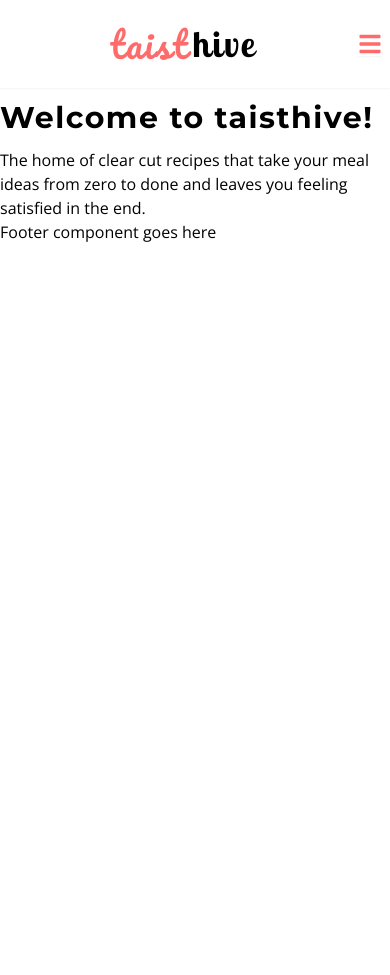
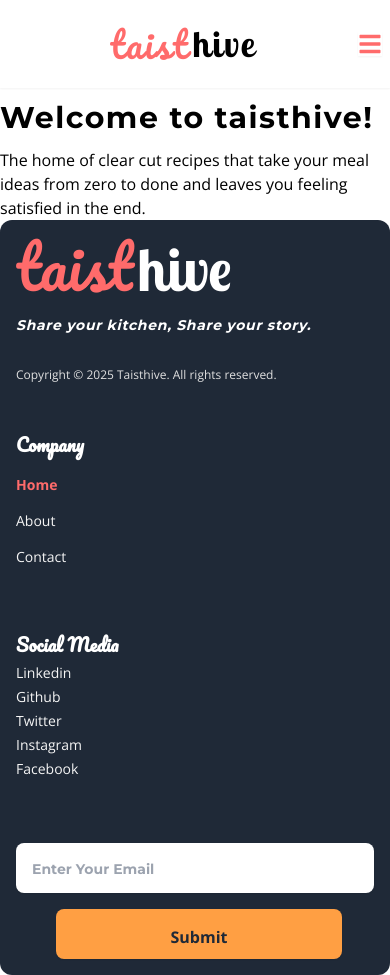
Before and after one commit to PC-Ngumoha/taisthive, a Next.js app in the folder taisthive/: page / in a window 390 px wide. Before the commit the page ends 844 px from the top, so only its background shows below. Built offline with nearby package versions, Linux system fonts and the light colour scheme; a web font is replaced by a local one.

Commit message:
Add about, contact page 📃; Implement responsive footer

```diff
--- /dev/null
+++ b/taisthive/src/app/about/page.tsx
@@ -0,0 +1,6 @@
+
+export default function AboutPage() {
+  return <article>
+    <h1>Welcome to the about page !!! </h1>
+  </article>
+}
--- a/taisthive/src/app/components/Footer/Footer.tsx
+++ b/taisthive/src/app/components/Footer/Footer.tsx
@@ -1,8 +1,157 @@
+'use client';
+
+import { useState, useEffect } from 'react';
+import Link from 'next/link';
+import { usePathname } from 'next/navigation';
 
 export default function Footer() {
+  const navLinks = [
+    {
+      id: 1,
+      name: 'Home',
+      url: '/',
+    },
+    {
+      id: 2,
+      name: 'About',
+      url: '/about',
+    },
+    {
+      id: 3,
+      name: 'Contact',
+      url: '/contact',
+    },
+  ];
+
+  const socialLinks = [
+    {
+      id: 1,
+      name: 'Linkedin',
+      url: 'https://www.linkedin.com/in/chukwuemeka-ngumoha-95a633194/',
+    },
+    {
+      id: 2,
+      name: 'Github',
+      url: 'https://github.com/PC-Ngumoha',
+    },
+    {
+      id: 3,
+      name: 'Twitter',
+      url: 'https://x.com/PNgumoha',
+    },
+    {
+      id: 4,
+      name: 'Instagram',
+      url: 'https://www.instagram.com/ngumohaprince/',
+    },
+    {
+      id: 5,
+      name: 'Facebook',
+      url: 'https://web.facebook.com/prince.ngumoha.3',
+    },
+  ];
+
+  // Help me keep track of whether we're on the active route or not
+  const [activeRoutes, setActiveRoutes] = useState<boolean[]>(
+    navLinks.map(() => false)
+  );
+  const pathname = usePathname();
+
+  // Get's called once on component mount and after with each change in path
+  useEffect(() => {
+    // handle change in active route
+    const handleRouteChange = (idx: number) => {
+      const newActiveRoutes = [...navLinks.map(() => false)];
+      newActiveRoutes[idx] = true;
+      setActiveRoutes(newActiveRoutes);
+    };
+
+    // Locate the current active route
+    navLinks.find(
+      (link, idx) => link.url === pathname && handleRouteChange(idx)
+    );
+  }, [pathname]);
+
   return (
-    <footer>
-      <span>Footer component goes here</span>
+    <footer
+      className="w-full min-h-[30vh] bg-gray-800 text-white flex flex-col md:flex-row p-4
+    rounded-xl"
+    >
+      {/* Company Logo, Slogan & Copyright text*/}
+      <section className="flex-1 flex flex-col justify-between">
+        <div className="flex flex-col justify-between">
+          <span className="text-6xl">
+            <span className="font-pacifico text-primary">taist</span>
+            <span className="ml-1 font-bold font-lobster">hive</span>
+          </span>
+          <p className="text-sm font-display italic font-bold tracking-wider mt-4">
+            Share your kitchen, Share your story.
+          </p>
+        </div>
+        <p className="text-xs md:mt-4 mt-8 font-light text-secondary-light">
+          Copyright &copy; 2025 Taisthive. All rights reserved.
+        </p>
+      </section>
+      {/* Contact Details & Input box */}
+      <section className="flex-1">
+        {/* Company links & Social Media */}
+        <div className="flex w-full my-4 md:my-0 md:flex-row flex-col">
+          {/* Company */}
+          <div className="flex-1 my-8 md:my-0">
+            <h3 className="text-lg font-bold font-pacifico">Company</h3>
+            <ul className="text-sm">
+              {navLinks.map((link, idx) => (
+                <li
+                  key={link.id}
+                  className={`hover:underline mt-4 ${
+                    activeRoutes[idx]
+                      ? 'text-primary font-bold'
+                      : 'text-secondary'
+                  }`}
+                >
+                  <Link href={link.url}>{link.name}</Link>
+                </li>
+              ))}
+            </ul>
+          </div>
+          {/* Social Media */}
+          <div className="flex-1 my-8 md:my-0">
+            <h3 className="text-lg font-bold font-pacifico">Social Media</h3>
+            <ul className="text-sm">
+              {socialLinks.map((link) => (
+                <li
+                  key={link.id}
+                  className="hover:underline mt-1 text-secondary"
+                >
+                  <Link
+                    href={link.url}
+                    target="_blank"
+                    rel="noopener noreferrer"
+                  >
+                    {link.name}
+                  </Link>
+                </li>
+              ))}
+            </ul>
+          </div>
+        </div>
+        {/* Email input form */}
+        <form className="w-full flex flex-col md:flex-row mt-4 h-fit">
+          <input
+            type="text"
+            placeholder="Enter your email"
+            className="h-[50px] w-full md:w-[80%] my-4 md:my-0 p-4 placeholder:font-display placeholder:capitalize
+            placeholder:text-sm text-gray-800 focus:outline-none focus:ring-2 focus:ring-primary-light
+            focus:ring-opacity-50 shadow-sm rounded-lg font-bold"
+          />
+          <button
+            className="bg-primary-light ml-2 w-[80%] md:w-[20%] shadow-sm rounded-lg text-gray-800 font-bold
+          h-[50px] p-4 self-center"
+          >
+            Submit
+          </button>
+        </form>
+      </section>
     </footer>
-  )
+  );
 }
--- a/taisthive/src/app/components/Navbar/Navbar.tsx
+++ b/taisthive/src/app/components/Navbar/Navbar.tsx
@@ -1,31 +1,36 @@
-"use client";
+'use client';
 
-import React, { type JSX, useState, type Dispatch, type SetStateAction } from "react";
-import Link from "next/link";
-import { FaBars } from "react-icons/fa";
+import React, {
+  type JSX,
+  useState,
+  type Dispatch,
+  type SetStateAction,
+} from 'react';
+import Link from 'next/link';
+import { FaBars } from 'react-icons/fa';
 import { FaHouse, FaCircleInfo, FaPhone } from 'react-icons/fa6';
 import { LuDot } from 'react-icons/lu';
 import { RxDoubleArrowRight } from 'react-icons/rx';
-import { motion } from "framer-motion";
+import { motion } from 'framer-motion';
 
 const navLinks = [
   {
     id: 1,
-    name: "Home",
-    url: "/",
-    icon: FaHouse
+    name: 'Home',
+    url: '/',
+    icon: FaHouse,
   },
   {
     id: 2,
-    name: "About",
-    url: "/",
-    icon: FaCircleInfo
+    name: 'About',
+    url: '/about',
+    icon: FaCircleInfo,
   },
   {
     id: 3,
-    name: "Contact",
-    url: "/",
-    icon: FaPhone
+    name: 'Contact',
+    url: '/contact',
+    icon: FaPhone,
   },
 ];
 
@@ -38,14 +43,14 @@ export default function Navbar(): JSX.Element {
     const dots = [...dotVisible];
     dots[idx] = true;
     setDotVisible(dots);
-  }
+  };
 
   // Cause the dot to disappear when the mouse leaves the link
   const handleMouseLeave = (idx: number) => {
     const dots = [...dotVisible];
     dots[idx] = false;
     setDotVisible(dots);
-  }
+  };
 
   return (
     <>
@@ -58,82 +63,98 @@ export default function Navbar(): JSX.Element {
 
         {/* Nav Links */}
         <ul className="hidden md:flex justify-around items-center flex-1 font-sans uppercase md:text-sm lg:text-md">
-        {
-          navLinks.map((link, idx) => (
-            <li key={link.id} className="mr-3 hover:font-extrabold hover:translate-x-1
+          {navLinks.map((link, idx) => (
+            <li
+              key={link.id}
+              className="mr-3 hover:font-extrabold hover:translate-x-1
               hover:scale-x-105 flex items-center ease-in transition-all duration-100"
-                onMouseEnter = {(evt) => {
+              onMouseEnter={(evt) => {
                 handleMouseEnter(idx);
                 evt.stopPropagation();
               }}
               onMouseLeave={(evt) => {
-                  handleMouseLeave(idx)
+                handleMouseLeave(idx);
                 evt.stopPropagation();
               }}
             >
-              {dotVisible[idx] && <LuDot className="text-primary-light text-2xl inline-flex align-middle
-                font-bold -mr-1"/>}
-              <Link href={link.url}>
-                {link.name}
-              </Link>
+              {dotVisible[idx] && (
+                <LuDot
+                  className="text-primary-light text-2xl inline-flex align-middle
+                font-bold -mr-1"
+                />
+              )}
+              <Link href={link.url}>{link.name}</Link>
             </li>
-          ))
-        }
+          ))}
         </ul>
 
         {/* Auth Buttons */}
         <div className="flex-1 md:flex justify-end items-center pr-4 hidden">
-        <button className="bg-primary-light text-white font-sans font-bold mr-3 p-3 shadow rounded-sm">Sign In</button>
-        <button className="bg-transparent text-black border-primary-light border font-sans
+          <button className="bg-primary-light text-white font-sans font-bold mr-3 p-3 shadow rounded-sm">
+            Sign In
+          </button>
+          <button
+            className="bg-transparent text-black border-primary-light border font-sans
         font-bold mr-3 p-3 shadow rounded-sm hover:bg-primary-light hover:text-white
-        duration-700 ease-in-out">Sign Up</button>
+        duration-700 ease-in-out"
+          >
+            Sign Up
+          </button>
         </div>
 
         {/* Hamburger Menu */}
         <div className="md:hidden flex justify-end items-center">
           <button className="text-2xl" onClick={() => setActive(true)}>
-          <FaBars className="text-primary text-2xl font-bold shadow-sm"/>
+            <FaBars className="text-primary text-2xl font-bold shadow-sm" />
           </button>
         </div>
       </nav>
 
       {/* Sidebar */}
-    {active && <SideBar setActive={setActive}/> }
+      {active && <SideBar setActive={setActive} />}
     </>
-  )
+  );
 }
 
-function SideBar({setActive}: {setActive: Dispatch<SetStateAction<boolean>> }): JSX.Element {
-  return <motion.article
-      initial={{ top: 0, right: "-100%" }}
+function SideBar({
+  setActive,
+}: {
+  setActive: Dispatch<SetStateAction<boolean>>;
+}): JSX.Element {
+  return (
+    <motion.article
+      initial={{ top: 0, right: '-100%' }}
       animate={{ right: 0 }}
-      exit={{ right: "-100%" }}
+      exit={{ right: '-100%' }}
       transition={{ duration: 0.5 }}
       className="fixed top-0 right-0 h-screen w-full bg-black bg-opacity-15 shadow-lg
       md:hidden ease-out duration-300"
     >
       <motion.div
-        initial={{ top: 0, right: "-100%" }}
+        initial={{ top: 0, right: '-100%' }}
         animate={{ right: 0 }}
         className="h-full w-3/5 bg-white fixed top-0 right-0 shadow-lg flex flex-col"
       >
         <div className="flex justify-end items-center p-4">
           {/* Close Button */}
           <button className="text-2xl" onClick={() => setActive(false)}>
-            <RxDoubleArrowRight className="text-primary text-3xl font-bold shadow-sm"/>
+            <RxDoubleArrowRight className="text-primary text-3xl font-bold shadow-sm" />
           </button>
         </div>
 
         {/* Nav Links */}
         <ul className="uppercase h-fit flex-col items-start pl-4">
-          {
-            navLinks.map((link) => (
-              <li key={link.id} className="my-6 font-lobster font-bold text-lg flex w-full items-center">
-                <link.icon className="text-primary-light"/>
-                <Link href={link.url} className="flex-1 ml-2 tracking-widest">{link.name}</Link>
+          {navLinks.map((link) => (
+            <li
+              key={link.id}
+              className="my-6 font-lobster font-bold text-lg flex w-full items-center"
+            >
+              <link.icon className="text-primary-light" />
+              <Link href={link.url} className="flex-1 ml-2 tracking-widest">
+                {link.name}
+              </Link>
             </li>
-            ))
-          }
+          ))}
         </ul>
 
         {/* Auth Buttons */}
@@ -141,12 +162,15 @@ function SideBar({setActive}: {setActive: Dispatch<SetStateAction<boolean>> }):
           <button className="bg-primary-light text-white font-sans font-bold p-3 my-2 shadow rounded-sm w-full">
             Sign In
           </button>
-          <button className="bg-transparent text-black border-primary-light border font-sans
+          <button
+            className="bg-transparent text-black border-primary-light border font-sans
           font-bold p-3 my-2 shadow rounded-sm hover:bg-primary-light hover:text-white
-          duration-700 ease-in-out w-full">
+          duration-700 ease-in-out w-full"
+          >
             Sign Up
           </button>
         </div>
       </motion.div>
     </motion.article>
-};
+  );
+}
--- /dev/null
+++ b/taisthive/src/app/contact/page.tsx
@@ -0,0 +1,6 @@
+
+export default function ContactPage() {
+  return <article>
+    <h1>Welcome to the contact page !!! </h1>
+  </article>
+}
--- a/taisthive/src/app/layout.tsx
+++ b/taisthive/src/app/layout.tsx
@@ -1,51 +1,57 @@
-import type { Metadata } from "next";
-import { Open_Sans, Playfair_Display, Montserrat, Pacifico, Lobster_Two, Lora } from "next/font/google";
+import type { Metadata } from 'next';
+import {
+  Open_Sans,
+  Playfair_Display,
+  Montserrat,
+  Pacifico,
+  Lobster_Two,
+  Lora,
+} from 'next/font/google';
 import { Navbar, Footer } from './components';
-import "./globals.css";
-
+import './globals.css';
 
 const openSans = Open_Sans({
-  variable: "--font-open-sans",
-  subsets: ["latin"],
-  display: "swap"
+  variable: '--font-open-sans',
+  subsets: ['latin'],
+  display: 'swap',
 });
 
 const playfair = Playfair_Display({
-  variable: "--font-playfair",
-  subsets: ["latin"],
-  display: "swap"
+  variable: '--font-playfair',
+  subsets: ['latin'],
+  display: 'swap',
 });
 
 const montserrat = Montserrat({
-  variable: "--font-montserrat",
-  subsets: ["latin"],
-  display: "swap",
+  variable: '--font-montserrat',
+  subsets: ['latin'],
+  display: 'swap',
 });
 
 const pacifico = Pacifico({
-  variable: "--font-pacifico",
-  subsets: ["latin"],
-  display: "swap",
-  weight: "400",
+  variable: '--font-pacifico',
+  subsets: ['latin'],
+  display: 'swap',
+  weight: '400',
 });
 
 const lobsterTwo = Lobster_Two({
-  variable: "--font-lobster-two",
-  subsets: ["latin"],
-  display: "swap",
-  weight: ["400", "700"],
+  variable: '--font-lobster-two',
+  subsets: ['latin'],
+  display: 'swap',
+  weight: ['400', '700'],
 });
 
 const lora = Lora({
-  subsets: ["latin"],
-  display: "swap",
-  variable: "--font-lora",
-  weight: ["400", "700"],
-})
+  subsets: ['latin'],
+  display: 'swap',
+  variable: '--font-lora',
+  weight: ['400', '700'],
+});
 
 export const metadata: Metadata = {
-  title: "Taisthive",
-  description: "Recipe App for the Modern Age",
+  title: 'Taisthive',
+  description: 'Recipe App for the Modern Age',
 };
 
 export default function RootLayout({
@@ -54,14 +60,17 @@ export default function RootLayout({
   children: React.ReactNode;
 }>) {
   return (
-    <html lang="en" className={`${openSans.variable} ${playfair.variable} ${montserrat.variable}
-     ${pacifico.variable} ${lobsterTwo.variable} ${lora.variable}`}>
-      <body
-        className="antialiased font-sans"
-      >
+    <html
+      lang="en"
+      className={`${openSans.variable} ${playfair.variable} ${montserrat.variable}
+     ${pacifico.variable} ${lobsterTwo.variable} ${lora.variable}`}
+    >
+      <body className="antialiased font-sans">
         <Navbar />
-        {children}
-        <Footer />
+        <main className="md:w-[90%] mx-auto">
+          {children}
+          <Footer />
+        </main>
       </body>
     </html>
   );
--- a/taisthive/src/app/page.tsx
+++ b/taisthive/src/app/page.tsx
@@ -1,11 +1,11 @@
 
 export default function Home() {
   return (
-    <main>
+    <article>
       <h1 className="text-3xl tracking-wider leading-loose font-display font-bold">Welcome to taisthive!</h1>
       <span className="text-md">The home of clear cut recipes that take your meal ideas from zero to done and leaves you feeling
         satisfied in the end.
       </span>
-    </main>
+    </article>
   );
 }
```
Also changed, not shown: 2 other files (tests, documents, lock files or other folders). Lines whose indentation alone changed are shown as unchanged.
